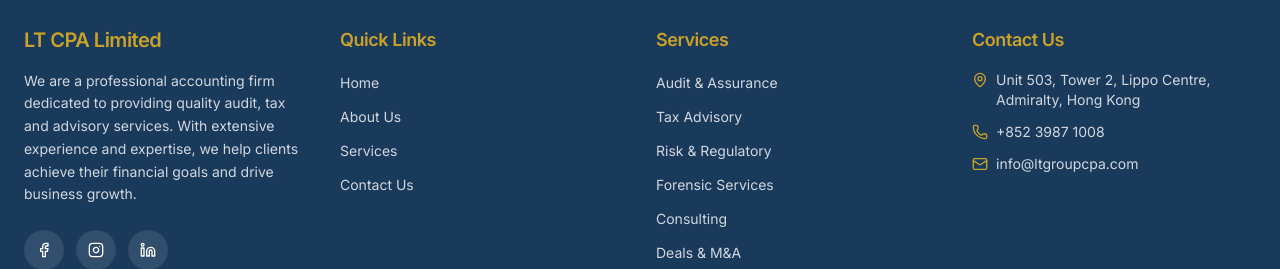
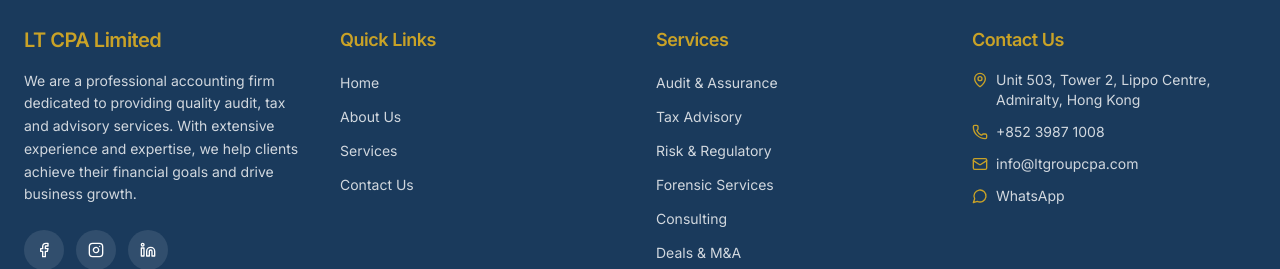
Before and after one commit to twmeric/chrisacc, a Next.js app: page / in a window 1280 px wide. Shown: the part 2361-2630 px from the top of the page. Built offline with nearby package versions, Linux system fonts and the light colour scheme.

Commit message:
fix: footer whatsapp field collection + baseline + display; contact form/cards cleanup safety

```diff
--- a/components/ui/Footer.tsx
+++ b/components/ui/Footer.tsx
@@ -1,7 +1,7 @@
 import Link from "next/link";
 import { Locale } from "@/lib/i18n-config";
 import { getLocaleCMS } from "@/lib/cms-data";
-import { Phone, Mail, MapPin, Facebook, Instagram, Linkedin } from "lucide-react";
+import { Phone, Mail, MapPin, Facebook, Instagram, Linkedin, MessageCircle } from "lucide-react";
 
 interface FooterProps {
   lang: Locale;
@@ -77,6 +77,14 @@
                   {t.contact.email}
                 </a>
               </p>
+              {t.contact.whatsapp && (
+                <p className="flex items-center gap-2">
+                  <MessageCircle className="h-4 w-4 shrink-0 text-brand-gold" />
+                  <a href={`https://wa.me/${t.contact.whatsapp.replace(/\D/g, '')}`} target="_blank" rel="noopener noreferrer" className="hover:text-brand-gold transition">
+                    WhatsApp
+                  </a>
+                </p>
+              )}
             </div>
           </div>
         </div>
--- a/public/admin/index.html
+++ b/public/admin/index.html
@@ -1258,6 +1258,7 @@
             address: readInput('footer_contact_address'),
             phone: readInput('footer_contact_phone'),
             email: readInput('footer_contact_email'),
+            whatsapp: readInput('footer_contact_whatsapp'),
           },
           social: {
             facebook: readInput('footer_social_facebook'),
--- a/scripts/fetch-cms.js
+++ b/scripts/fetch-cms.js
@@ -26,7 +26,7 @@
       { label: "Services", url: "/services/" },
       { label: "Contact", url: "/contact/" },
     ],
-    contact: { address: "Unit 503, Tower 2, Lippo Centre, Admiralty, Hong Kong", phone: "+852 3987 1008", email: "info@ltgroupcpa.com" },
+    contact: { address: "Unit 503, Tower 2, Lippo Centre, Admiralty, Hong Kong", phone: "+852 3987 1008", email: "info@ltgroupcpa.com", whatsapp: "+85239871008" },
     social: { facebook: "", instagram: "", linkedin: "" },
   },
   "zh-hant": {
@@ -50,7 +50,7 @@
       { label: "服務範圍", url: "/services/" },
       { label: "聯絡我們", url: "/contact/" },
     ],
-    contact: { address: "香港金鐘力寶中心2座5樓503室", phone: "3987 1008", email: "info@ltgroupcpa.com" },
+    contact: { address: "香港金鐘力寶中心2座5樓503室", phone: "3987 1008", email: "info@ltgroupcpa.com", whatsapp: "+85239871008" },
     social: { facebook: "", instagram: "", linkedin: "" },
   },
   "zh-hans": {
@@ -74,7 +74,7 @@
       { label: "服务范围", url: "/services/" },
       { label: "联络我们", url: "/contact/" },
     ],
-    contact: { address: "香港金钟力宝中心2座5楼503室", phone: "3987 1008", email: "info@ltgroupcpa.com" },
+    contact: { address: "香港金钟力宝中心2座5楼503室", phone: "3987 1008", email: "info@ltgroupcpa.com", whatsapp: "+85239871008" },
     social: { facebook: "", instagram: "", linkedin: "" },
   },
 };
```
